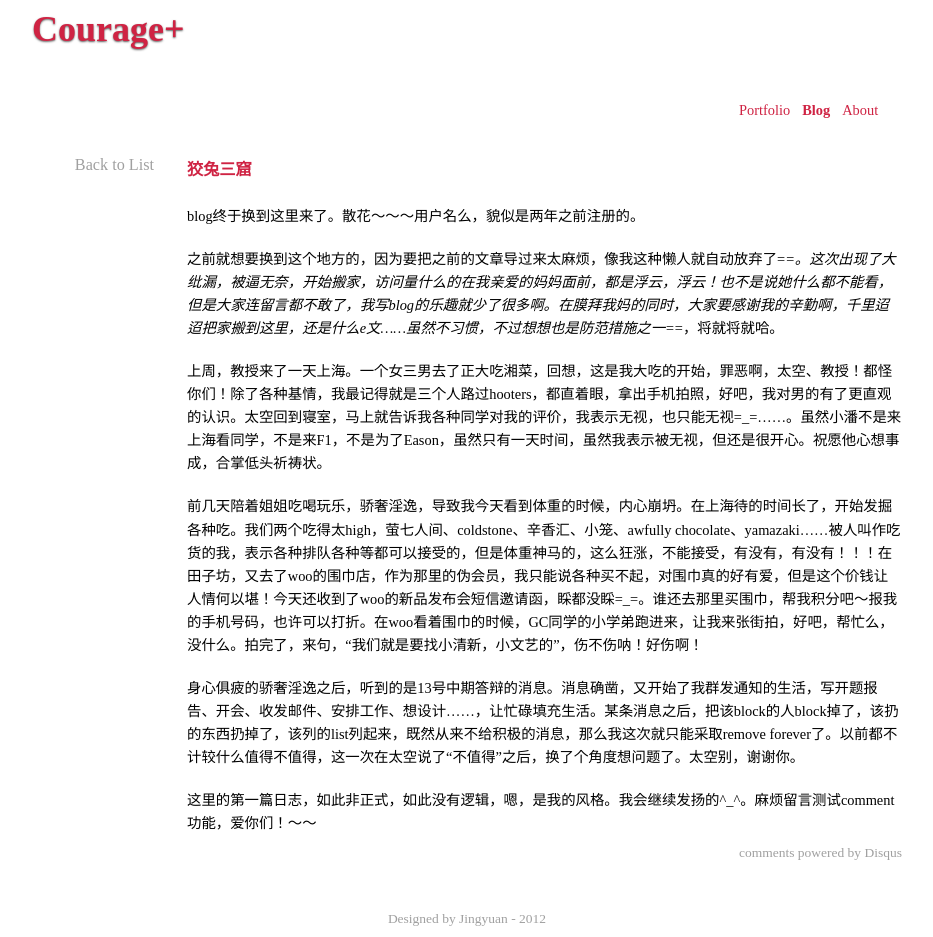
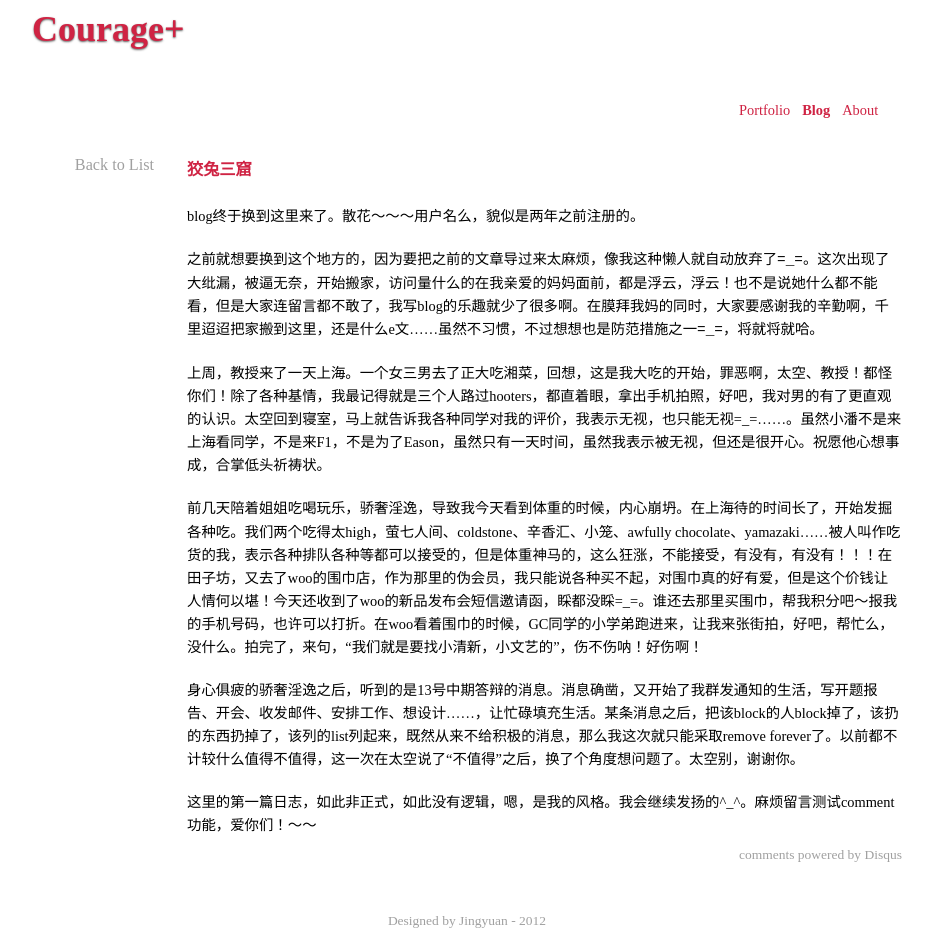
Before and after one commit to jingyuan/jingyuan.github.com, a Jekyll site: the page built from _posts/2011-04-07-Thu.md, in a window 1280 px wide. Shown: the whole page, without its empty margins (173-1106 px from the left). Built offline with Jekyll 4.4.1, drawn with Linux system fonts in a browser that asks for light colours; some web fonts are replaced; Markdown is read by kramdown in place of the engine named in the settings; comment, search, counter and statistics services are not loaded.

```diff
--- a/_posts/2011-04-07-Thu.md
+++ b/_posts/2011-04-07-Thu.md
@@ -5,7 +5,7 @@ title: 狡兔三窟
 
 blog终于换到这里来了。散花～～～用户名么，貌似是两年之前注册的。
 
-之前就想要换到这个地方的，因为要把之前的文章导过来太麻烦，像我这种懒人就自动放弃了=_=。这次出现了大纰漏，被逼无奈，开始搬家，访问量什么的在我亲爱的妈妈面前，都是浮云，浮云！也不是说她什么都不能看，但是大家连留言都不敢了，我写blog的乐趣就少了很多啊。在膜拜我妈的同时，大家要感谢我的辛勤啊，千里迢迢把家搬到这里，还是什么e文……虽然不习惯，不过想想也是防范措施之一=_=，将就将就哈。
+之前就想要换到这个地方的，因为要把之前的文章导过来太麻烦，像我这种懒人就自动放弃了`=_=`。这次出现了大纰漏，被逼无奈，开始搬家，访问量什么的在我亲爱的妈妈面前，都是浮云，浮云！也不是说她什么都不能看，但是大家连留言都不敢了，我写blog的乐趣就少了很多啊。在膜拜我妈的同时，大家要感谢我的辛勤啊，千里迢迢把家搬到这里，还是什么e文……虽然不习惯，不过想想也是防范措施之一`=_=`，将就将就哈。
 
 上周，教授来了一天上海。一个女三男去了正大吃湘菜，回想，这是我大吃的开始，罪恶啊，太空、教授！都怪你们！除了各种基情，我最记得就是三个人路过hooters，都直着眼，拿出手机拍照，好吧，我对男的有了更直观的认识。太空回到寝室，马上就告诉我各种同学对我的评价，我表示无视，也只能无视=_=……。虽然小潘不是来上海看同学，不是来F1，不是为了Eason，虽然只有一天时间，虽然我表示被无视，但还是很开心。祝愿他心想事成，合掌低头祈祷状。
 
```
